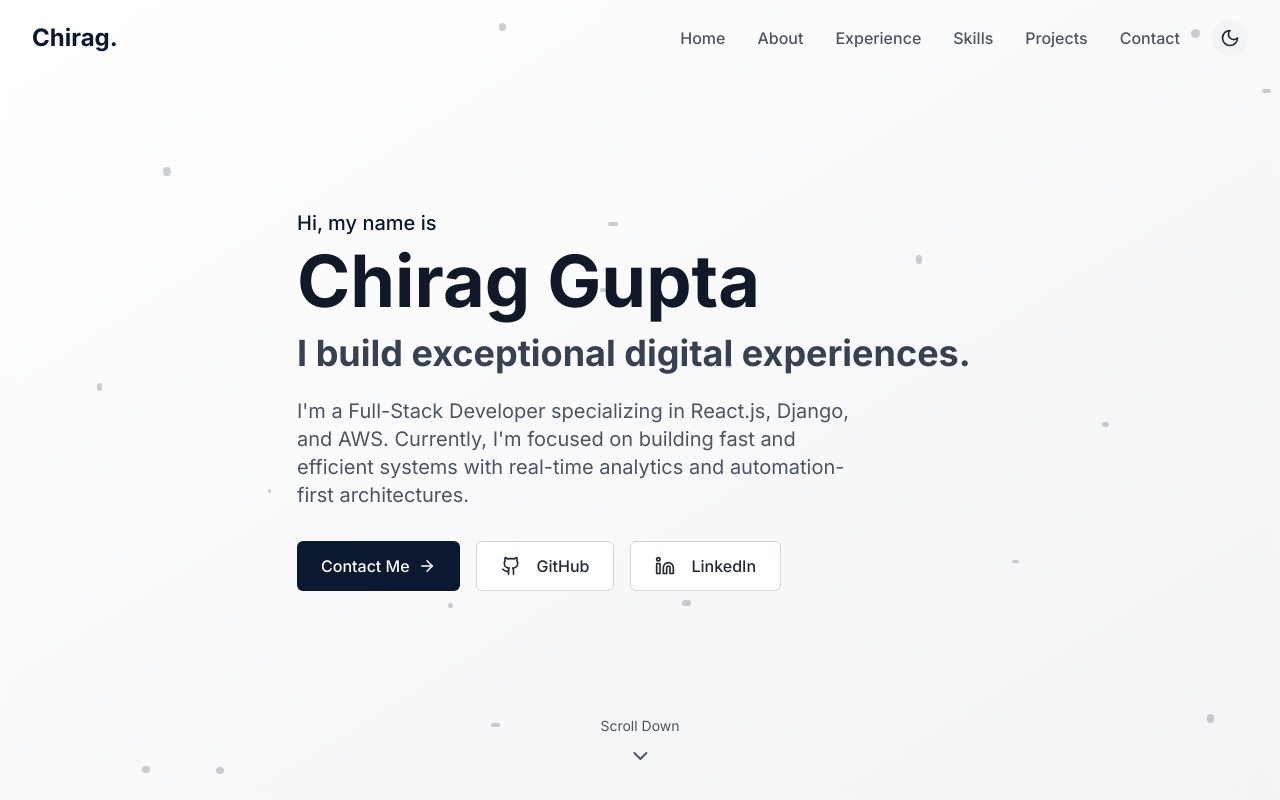
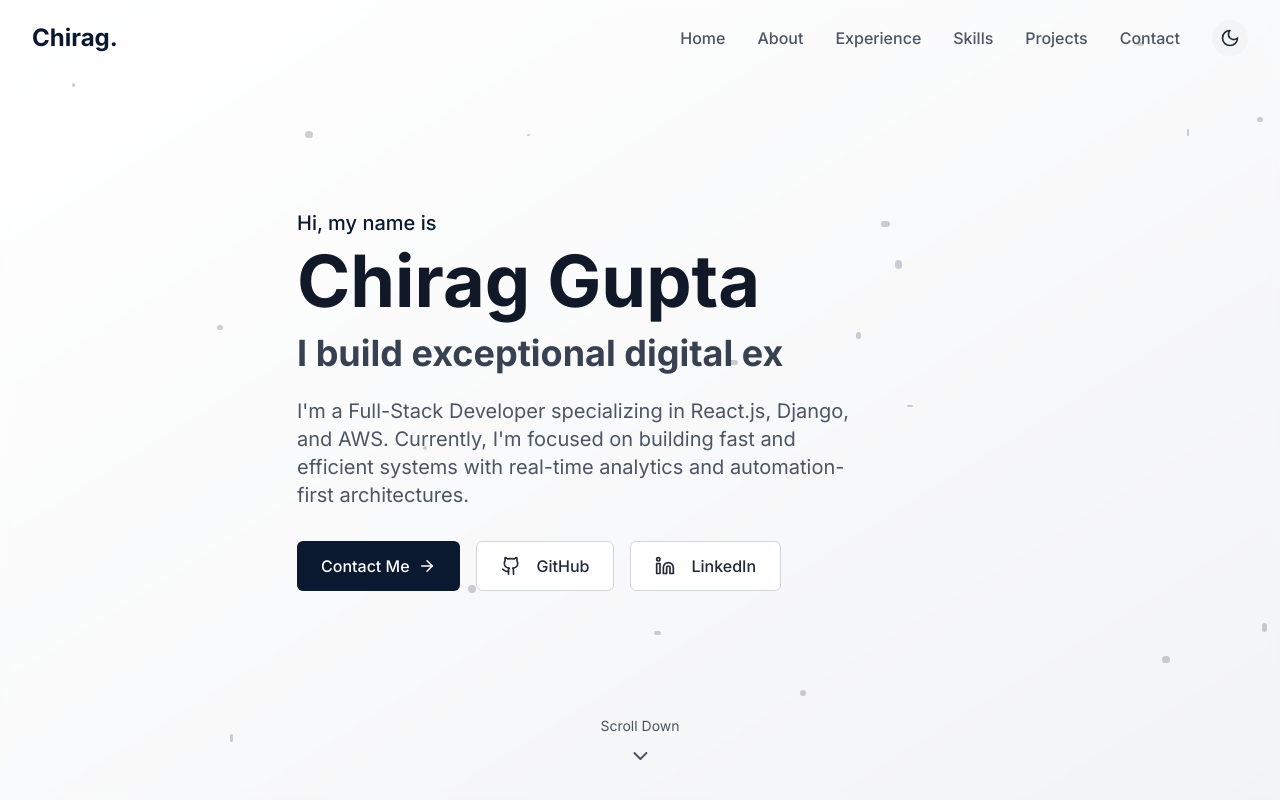
Before and after one commit to chirag4601/portfolio, a React (Vite) app: page / in a window 1280 px wide. Shown: the top 800 px of the page. Built offline with nearby package versions, Linux system fonts and the light colour scheme.

Commit message:
[Chore]: Typewriter text now runs infinitely

```diff
--- a/src/components/sections/Hero.tsx
+++ b/src/components/sections/Hero.tsx
@@ -1,8 +1,8 @@
-import React, { useEffect, useState } from "react";
+import { FC, useEffect, useState } from "react";
 import { ArrowRight, ChevronDown, Linkedin, Github } from "lucide-react";
 import { socialLinks } from "../../data/resumeData";
 
-const Hero: React.FC = () => {
+const Hero: FC = () => {
   const [showArrow, setShowArrow] = useState(true);
   const [text, setText] = useState("I");
   const fullText = "I build exceptional digital experiences.";
@@ -11,8 +11,8 @@ const Hero: React.FC = () => {
   useEffect(() => {
     if (index < fullText.length) {
       const timeout = setTimeout(() => {
-        setText((prev) => prev + fullText[index]);
-        setIndex((prev) => prev + 1);
+        setText(fullText.substring(0, index + 1));
+        setIndex((prev) => (prev + 1) % fullText.length);
       }, 100);
       return () => clearTimeout(timeout);
     }
```
